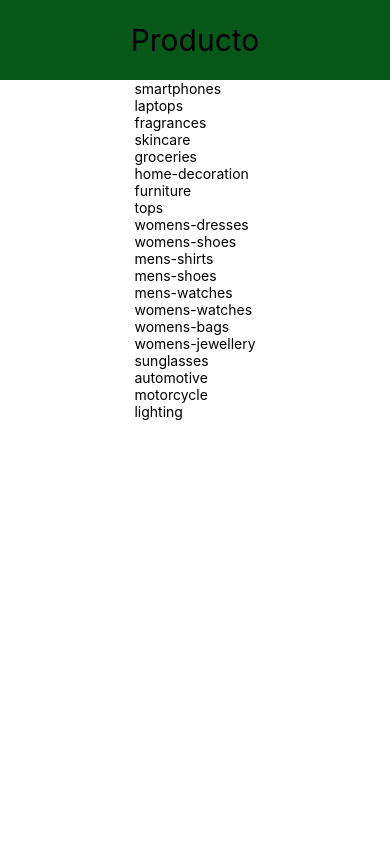
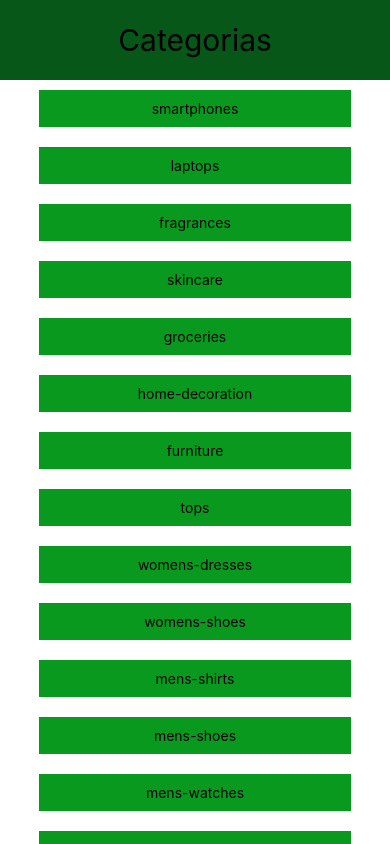
Before and after one commit to gpicc0001/terceraEntrega, a React Native app: screen / in a window 390 px wide. Built offline with nearby package versions, Linux system fonts and the light colour scheme.

Commit message:
tercerEntrega_PiccardoGuillermo

```diff
--- a/src/Components/Categories.js
+++ b/src/Components/Categories.js
@@ -1,14 +1,16 @@
 import { FlatList, StyleSheet, Text, View } from 'react-native'
 import React from 'react'
 import categories from '../Data/categories.json'
+import CategoryItem from './CategoryItem'
 
 
 const Categories = () => {
   return (
     <FlatList
+        style={styles.container}
         data={categories} //de donde saco la informacion.
         keyExtractor={item => item} //recorro el arreglo con el item directamente porque son unicos.
-        renderItem={({item}) => <View><Text>{item}</Text></View>}
+        renderItem={({item}) => <CategoryItem category ={item} />}
 
 
     />
@@ -17,4 +19,11 @@ const Categories = () => {
 
 export default Categories
 
-const styles = StyleSheet.create({})
+const styles = StyleSheet.create({
+
+  container:{
+    width:'100%',
+
+  }
+
+})
--- /dev/null
+++ b/src/Components/CategoryItem.js
@@ -0,0 +1,33 @@
+import { Pressable, StyleSheet, Text, View } from 'react-native'
+import {colors} from '../Global/colors'
+import CardShadow from '../Wrappers/CardShadow'
+
+const CategoryItem = ({category}) => {
+  return (
+    <>
+    <Pressable onPress={() => console.log(category)}>
+      <CardShadow style={styles.container}>
+          <Text style={styles.Text}>{category}</Text>
+      </CardShadow>
+    </Pressable>
+
+
+
+    </>
+  )
+}
+//se crea el componente CArdShadow para envolver todas las cards
+export default CategoryItem
+
+const styles = StyleSheet.create({
+
+    container:{
+        backgroundColor: colors.green2,
+        width:'80%',
+        marginHorizontal: '10%',
+        margin: 10,
+        padding:10,
+        justifyContent:'center',
+        alignItems:'center',
+    }
+})
--- a/src/Components/Header.js
+++ b/src/Components/Header.js
@@ -2,7 +2,7 @@ import { StyleSheet, Text, View } from 'react-native'
 import React from 'react'
 import { colors } from '../Global/colors'
 
-const Header = ({title ="Producto"}) => {
+const Header = ({title ="Categorias"}) => {
   return (
     <View style={styles.container} >
       <Text style={styles.text} >{title}</Text>
--- /dev/null
+++ b/src/Wrappers/CardShadow.js
@@ -0,0 +1,21 @@
+import { StyleSheet, Text, View } from 'react-native'
+
+
+const CardShadow = ({children, style}) => {
+  return (
+    <View style={[styles.container,style]}>
+      {children}
+    </View>
+  )
+}
+
+export default CardShadow
+
+const styles = StyleSheet.create({
+
+    container:{
+        //ANDROID
+        elevation: 20, //sombra
+
+    }
+})
```
